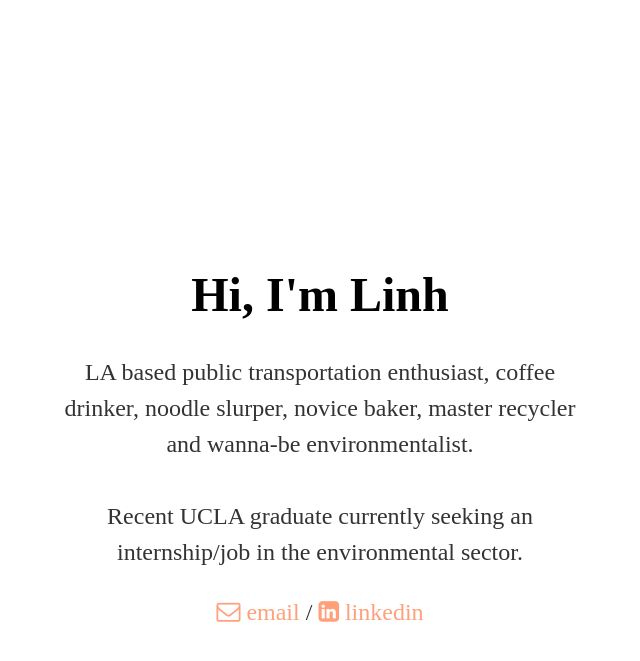
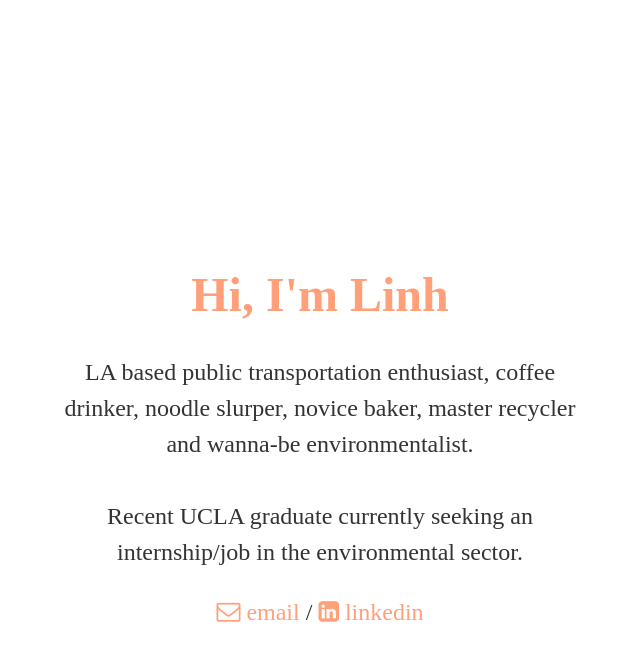
Before and after one commit to lttrinh/lttrinh.github.io, a Jekyll site: the page built from index.html, in a window 1280 px wide. Shown: the top 661 px of the page, without its empty margins (320-960 px from the left). Built offline with Jekyll 4.4.1, drawn with Linux system fonts in a browser that asks for light colours.

Commit message:
Update main.css

```diff
--- a/css/main.css
+++ b/css/main.css
@@ -8,6 +8,7 @@ h1 {
     font-size: 3em;
     font-family:'futura';
     text-align: center;
+    color: #FFA07A;
 }
 
 p {
```
